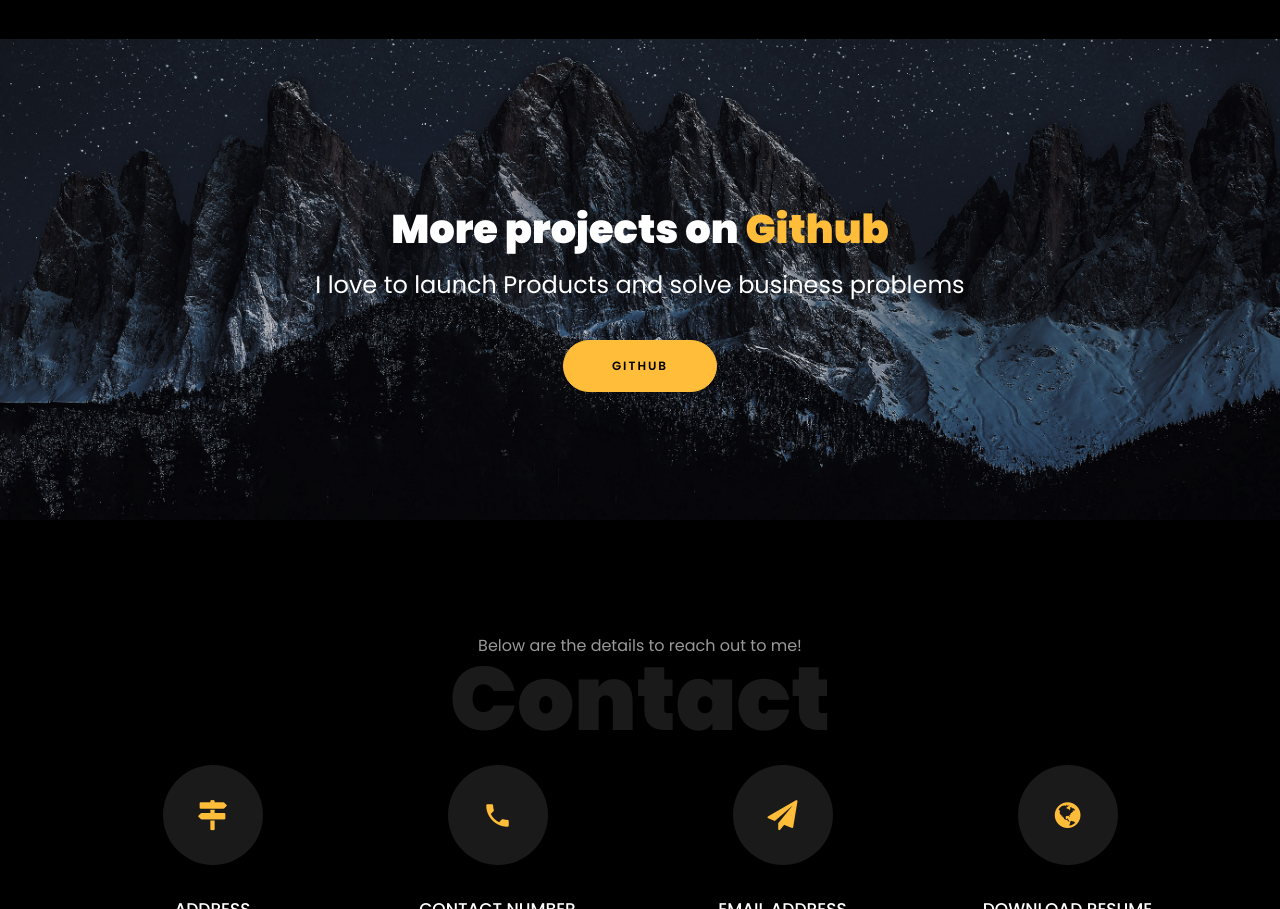
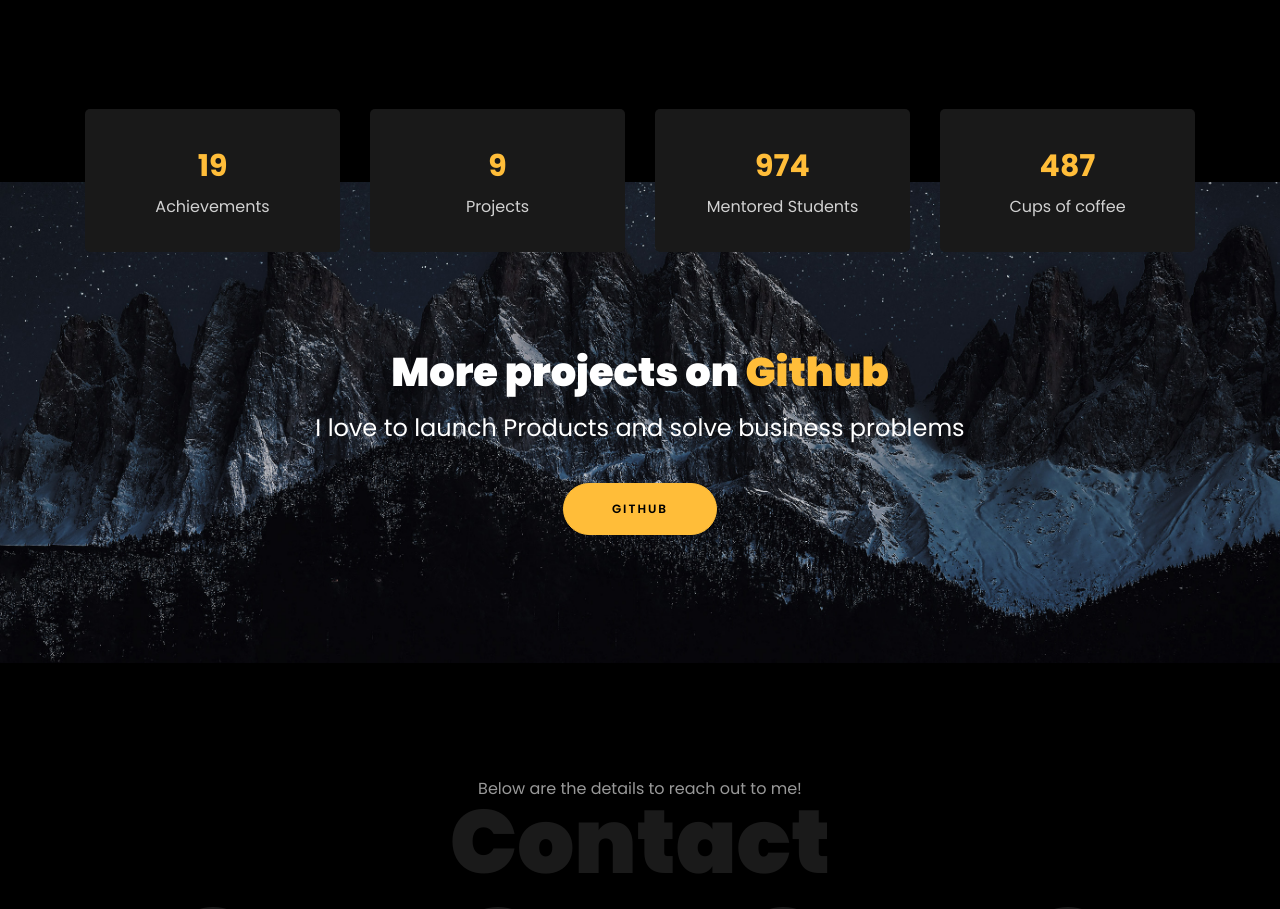
Before and after one commit to SaurabhsinghRajput007/saurabhsingh-Rajput-Portfolio, a plain HTML site: page index.html in a window 1280 px wide. Shown: the part 4844-5753 px from the top of the page. Drawn offline with Linux system fonts and the light colour scheme; animation ran at ten frames a second; files whose address does not match are found by name.

Commit message:
Update index.html

```diff
--- a/index.html
+++ b/index.html
@@ -460,7 +460,7 @@
 	  </div>
     </section>
 
-<!--     <section class="ftco-section ftco-no-pt ftco-no-pb ftco-counter img" id="section-counter">
+    <section class="ftco-section ftco-no-pt ftco-no-pb ftco-counter img" id="section-counter">
       <div class="container">
 		<div class="row d-md-flex align-items-center">
           <div class="col-md d-flex justify-content-center counter-wrap ftco-animate">
@@ -496,7 +496,7 @@
             </div>
           </div>
         </div>
-      </div> -->
+      </div>
 
        <div class="ftco-section ftco-hireme img margin-top" style="background-image: url(images/bg_11.jpg)">
 			<!-- <div class="container"> -->
```
